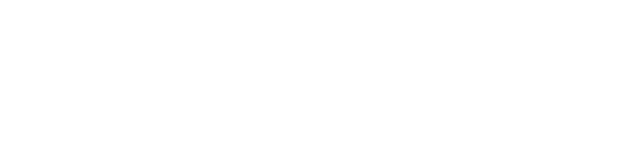
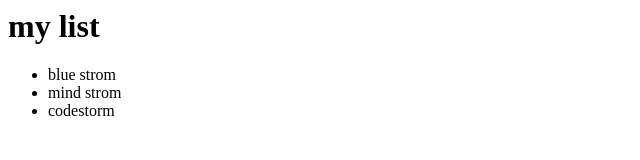
Before and after one commit to aarafath1224/CodeNow-todo, a plain HTML site: page todo-static/index.html in a window 1280 px wide. Shown: the whole page, without its empty margins (0-640 px from the left). Drawn offline with Linux system fonts and the light colour scheme.

Commit message:
update commands

```diff
--- a/todo-static/index.html
+++ b/todo-static/index.html
@@ -5,7 +5,22 @@
   </head>
 
 
-    <body></body>
+    <body>
+        <h1> my list </h1>
+         <ul>
+
+           <li>blue strom</li>
+            <li>mind strom</li>
+            <li>codestorm</li>
+        </ul>
+
+
+
+
+
+
+
+    </body>
 
 
 
```
Also changed, not shown: 1 other file.
